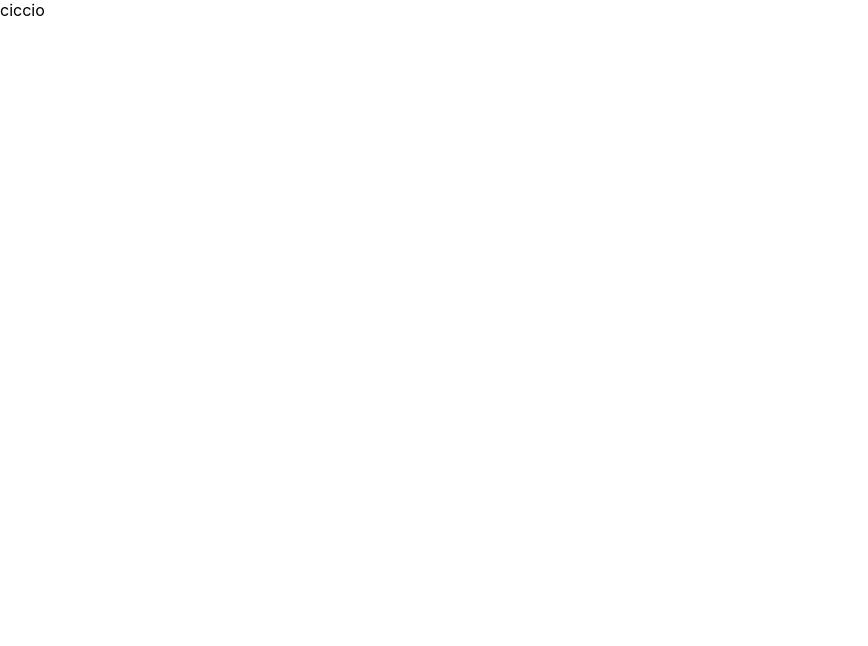
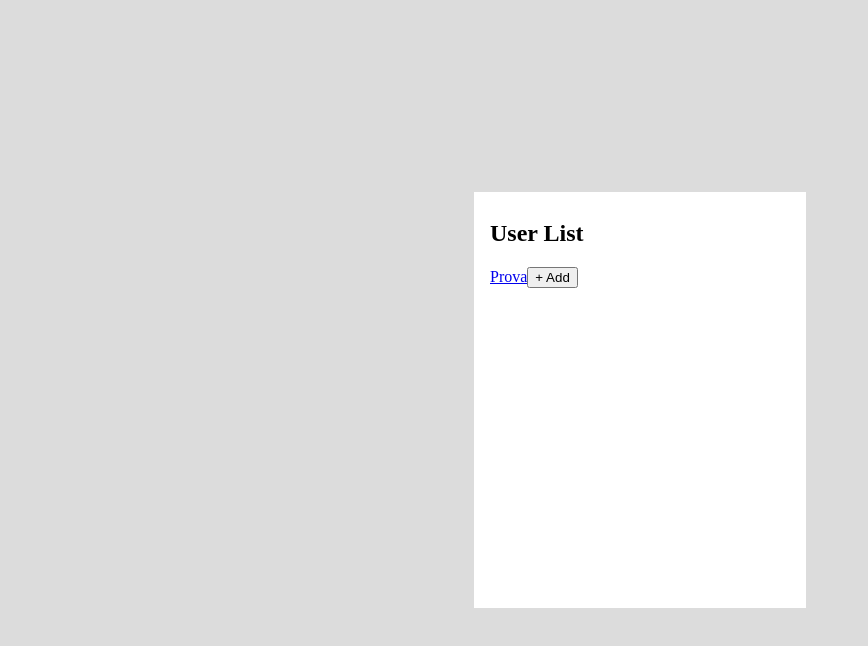
Before and after one commit to shinnokdisengir/casavo-assessment, a React (Create React App) app: page / in a window 1280 px wide. Shown: the top 646 px of the page, without its empty margins (0-868 px from the left). Built offline with nearby package versions, Linux system fonts and the light colour scheme.

Commit message:
[FIX] routes

```diff
--- a/src/App.css
+++ /dev/null
@@ -1,38 +0,0 @@
-.App {
-  text-align: center;
-}
-
-.App-logo {
-  height: 40vmin;
-  pointer-events: none;
-}
-
-@media (prefers-reduced-motion: no-preference) {
-  .App-logo {
-    animation: App-logo-spin infinite 20s linear;
-  }
-}
-
-.App-header {
-  background-color: #282c34;
-  min-height: 100vh;
-  display: flex;
-  flex-direction: column;
-  align-items: center;
-  justify-content: center;
-  font-size: calc(10px + 2vmin);
-  color: white;
-}
-
-.App-link {
-  color: #61dafb;
-}
-
-@keyframes App-logo-spin {
-  from {
-    transform: rotate(0deg);
-  }
-  to {
-    transform: rotate(360deg);
-  }
-}
--- a/src/App.tsx
+++ b/src/App.tsx
@@ -1,16 +1,37 @@
-import React from "react";
-import { Route, useHistory } from "react-router-dom";
-import "./App.css";
-import DataProvider from "./core/Data";
+import React, { FunctionComponent, HTMLProps } from "react";
+import { Redirect, Route, RouteComponentProps, Switch } from "react-router-dom";
+import styled from "styled-components";
+import UserDetail from "./pages/UserDetail";
 import UserList from "./pages/UserList";
 
-function App() {
-  const history = useHistory();
-  return (
-    <DataProvider>
-      <Route component={UserList} />
-    </DataProvider>
-  );
-}
+interface Props extends HTMLProps<HTMLDivElement>, RouteComponentProps {}
 
-export default App;
+const App: FunctionComponent<Props> = ({ className }) => (
+  <div className={className}>
+    <Switch>
+      <Route exact path="/create/:id" component={UserDetail} />
+      <Route exact path="/edit/:id" component={UserDetail} />
+      <Route exact path="/" component={UserList} />
+      <Redirect
+        to={{
+          pathname: "/",
+        }}
+      />
+    </Switch>
+  </div>
+);
+
+const StyledApp = styled(App)`
+  padding: 8px 16px;
+  background-color: white;
+  margin: auto;
+  width: 300px;
+  height: 400px;
+  overflow-y: auto;
+  position: absolute;
+  top: 50%;
+  left: 50%;
+  transform: translate(-50%, -50%);
+`;
+
+export default StyledApp;
--- /dev/null
+++ b/src/GlobalStyles.tsx
@@ -0,0 +1,15 @@
+import { createGlobalStyle } from "styled-components";
+
+const GlobalStyles = createGlobalStyle`
+  body {
+    overflow: hidden;
+    margin: 0;
+  }
+  #root {
+    background-color: gainsboro;
+    height: 100vh;
+
+  }
+`;
+
+export default GlobalStyles;
--- a/src/core/Data.tsx
+++ b/src/core/Data.tsx
@@ -41,10 +41,7 @@ const DataProvider: FunctionComponent = ({ children }) => {
   const [users, setUsers] = useState<Users>({});
 
   const checkUser = useCallback((name: string) => !!users[name], [users]);
-  //   const addUser = useCallback(
-  //     (user: User) => setUsers((users) => ({ ...users, user })),
-  //     []
-  //   );
+
   const addUser = useCallback(
     (user: string) =>
       setUsers((users) => ({
--- a/src/index.css
+++ /dev/null
@@ -1,13 +0,0 @@
-body {
-  margin: 0;
-  font-family: -apple-system, BlinkMacSystemFont, 'Segoe UI', 'Roboto', 'Oxygen',
-    'Ubuntu', 'Cantarell', 'Fira Sans', 'Droid Sans', 'Helvetica Neue',
-    sans-serif;
-  -webkit-font-smoothing: antialiased;
-  -moz-osx-font-smoothing: grayscale;
-}
-
-code {
-  font-family: source-code-pro, Menlo, Monaco, Consolas, 'Courier New',
-    monospace;
-}
--- a/src/index.tsx
+++ b/src/index.tsx
@@ -1,19 +1,24 @@
 import { createBrowserHistory as createHistory } from "history";
-import React from "react";
+import React, { StrictMode } from "react";
 import ReactDOM from "react-dom";
 import { Route, Router } from "react-router-dom";
 import App from "./App";
-import "./index.css";
+import DataProvider from "./core/Data";
 import reportWebVitals from "./reportWebVitals";
+import "./GlobalStyles";
+import GlobalStyles from "./GlobalStyles";
 
 const history = createHistory();
 
 ReactDOM.render(
-  <React.StrictMode>
-    <Router history={history}>
-      <Route component={App} />
-    </Router>
-  </React.StrictMode>,
+  <StrictMode>
+    <GlobalStyles />
+    <DataProvider>
+      <Router history={history}>
+        <Route component={App} />
+      </Router>
+    </DataProvider>
+  </StrictMode>,
   document.getElementById("root")
 );
 
--- a/src/pages/UserCreation.tsx
+++ /dev/null
@@ -1,2 +0,0 @@
-const Temp = () => <div></div>;
-export default Temp;
--- /dev/null
+++ b/src/pages/UserDetail.tsx
@@ -0,0 +1,17 @@
+import React, { FunctionComponent, HTMLProps, useCallback } from "react";
+import { v1 } from "uuid";
+import map from "lodash/map";
+import { RouteComponentProps, useHistory } from "react-router-dom";
+import { useData } from "../core/Data";
+import styled from "styled-components";
+
+interface Props extends HTMLProps<HTMLDivElement>, RouteComponentProps {}
+
+const UserDetail: FunctionComponent<Props> = ({ className }) => {
+  const { users } = useData();
+  console.log(`users`, users);
+
+  return <div className={className}>Detail</div>;
+};
+
+export default styled(UserDetail)``;
--- a/src/pages/UserList.tsx
+++ b/src/pages/UserList.tsx
@@ -1,25 +1,29 @@
-import React, { useEffect } from "react";
+import React, { FunctionComponent, HTMLProps, useCallback } from "react";
+import { v1 } from "uuid";
 import map from "lodash/map";
-import { useHistory } from "react-router-dom";
+import { Link, RouteComponentProps, useHistory } from "react-router-dom";
 import { useData } from "../core/Data";
-import "./UserList.css";
+import styled from "styled-components";
 
-function UserList() {
+interface Props extends HTMLProps<HTMLDivElement>, RouteComponentProps {}
+
+const UserList: FunctionComponent<Props> = ({ className }) => {
   const history = useHistory();
-  const { addUser, users } = useData();
-  console.log(`users`, users);
-  useEffect(() => {
-    console.log(`prova`);
-    addUser("ciccio");
-  }, [addUser]);
+  const { users } = useData();
+  const goAdd = useCallback(() => history.push(`/create/${v1()}`), [history]);
 
   return (
-    <div>
+    <div className={className}>
+      <div>
+        <h2>User List</h2>
+        <Link to={`/create/${v1()}`}>Prova</Link>
+        <button onClick={goAdd}>+ Add</button>
+      </div>
       {map(users, (e) => (
         <div key={e.name}>{e.name}</div>
       ))}
     </div>
   );
-}
+};
 
-export default UserList;
+export default styled(UserList)``;
```
Also changed, not shown: package.json (+14 -11 lines), src/pages/UserList.css (deleted), 1 other file (tests, documents, lock files or other folders).
